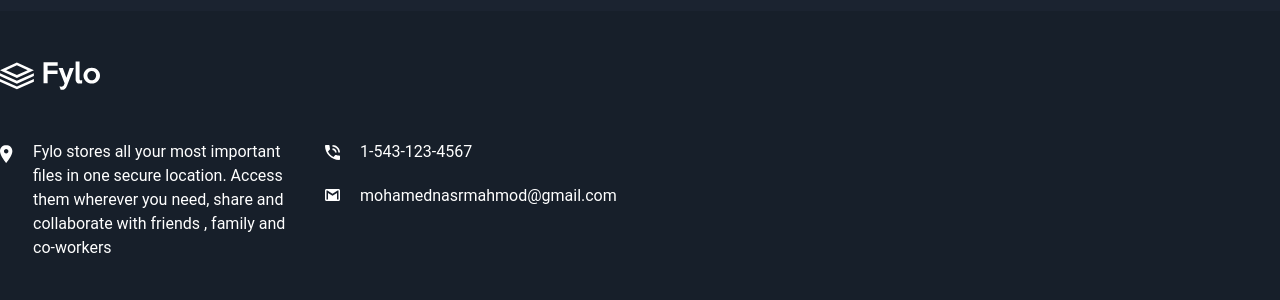
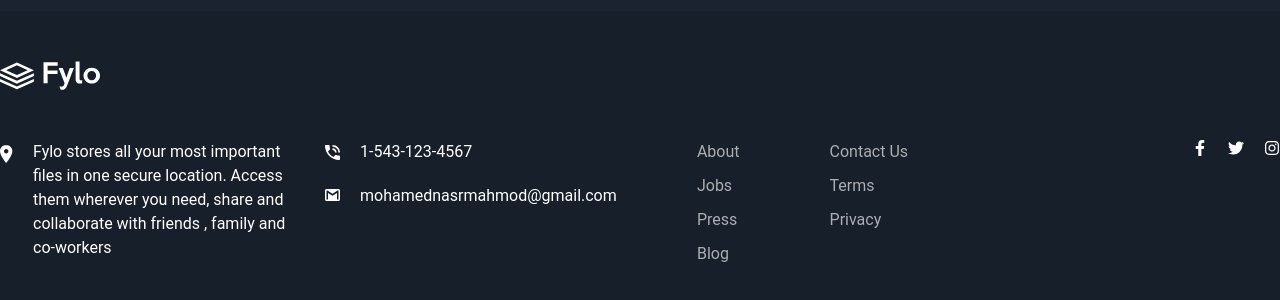
Before and after one commit to M0M0-NASR/Fylo-frontend-tailwind, a React (Vite) app: page / in a window 1280 px wide. Shown: the part 1218-1518 px from the top of the page. Built offline with nearby package versions, Linux system fonts and the light colour scheme.

Commit message:
Update Footer

```diff
--- a/package.json
+++ b/package.json
@@ -14,7 +14,9 @@
     "@tailwindcss/vite": "^4.1.12",
     "postcss-plugin": "^1.0.0",
     "react": "^19.1.1",
-    "react-dom": "^19.1.1"
+    "react-dom": "^19.1.1",
+    "react-icon": "^1.0.0",
+    "react-icons": "^5.5.0"
   },
   "devDependencies": {
     "@eslint/js": "^9.33.0",
--- a/src/components/Footer.jsx
+++ b/src/components/Footer.jsx
@@ -1,3 +1,4 @@
+import { FaFacebookF, FaTwitter, FaInstagram } from "react-icons/fa";
 function Footer() {
   return (
     <footer className=" bg-[#171f2a] text-white py-[50px] mt-[100px]">
@@ -18,6 +19,7 @@ function Footer() {
               , family and co-workers
             </p>
           </div>
+
           <div className="contacts flex flex-col items-start gap-[20px] my-[50px]">
             <div className="flex items-start gap-[20px]">
               <img
@@ -36,6 +38,76 @@ function Footer() {
               <p>mohamednasrmahmod@gmail.com</p>
             </div>
           </div>
+
+          <ul className="grid justify-center grid-flow-col grid-rows-4 place-items-start gap-x-[50px] gap-[10px] my-[50px] opacity-[0.8]">
+            <li>
+              <a
+                href="#"
+                className="text-white opacity-[0.8] hover:opacity-[1] hover:underline transition-opacity duration-300 p-[20px]"
+              >
+                About
+              </a>
+            </li>
+            <li>
+              <a
+                href="#"
+                className="text-white opacity-[0.8] hover:opacity-[1] hover:underline transition-opacity duration-300 p-[20px]"
+              >
+                Jobs
+              </a>
+            </li>
+            <li>
+              <a
+                href="#"
+                className="text-white opacity-[0.8] hover:opacity-[1] hover:underline transition-opacity duration-300 p-[20px]"
+              >
+                Press
+              </a>
+            </li>
+            <li>
+              <a
+                href="#"
+                className="text-white opacity-[0.8] hover:opacity-[1] hover:underline transition-opacity duration-300 p-[20px]"
+              >
+                Blog
+              </a>
+            </li>
+            <li>
+              <a
+                href="#"
+                className="text-white opacity-[0.8] hover:opacity-[1] hover:underline transition-opacity duration-300 p-[20px]"
+              >
+                Contact Us
+              </a>
+            </li>
+            <li>
+              <a
+                href="#"
+                className="text-white opacity-[0.8] hover:opacity-[1] hover:underline transition-opacity duration-300 p-[20px]"
+              >
+                Terms
+              </a>
+            </li>
+            <li>
+              <a
+                href="#"
+                className="text-white opacity-[0.8] hover:opacity-[1] hover:underline transition-opacity duration-300 p-[20px]"
+              >
+                Privacy
+              </a>
+            </li>
+          </ul>
+          <div className="socials flex items-center justify-end gap-[20px] my-[50px]">
+            <a href="#">
+              <FaFacebookF />
+            </a>
+            <a href="#">
+              <FaTwitter />
+            </a>
+            <a href="#">
+              <FaInstagram />
+            </a>
+          </div>
         </div>
       </div>
     </footer>
```
Also changed, not shown: 1 other file (tests, documents, lock files or other folders).
